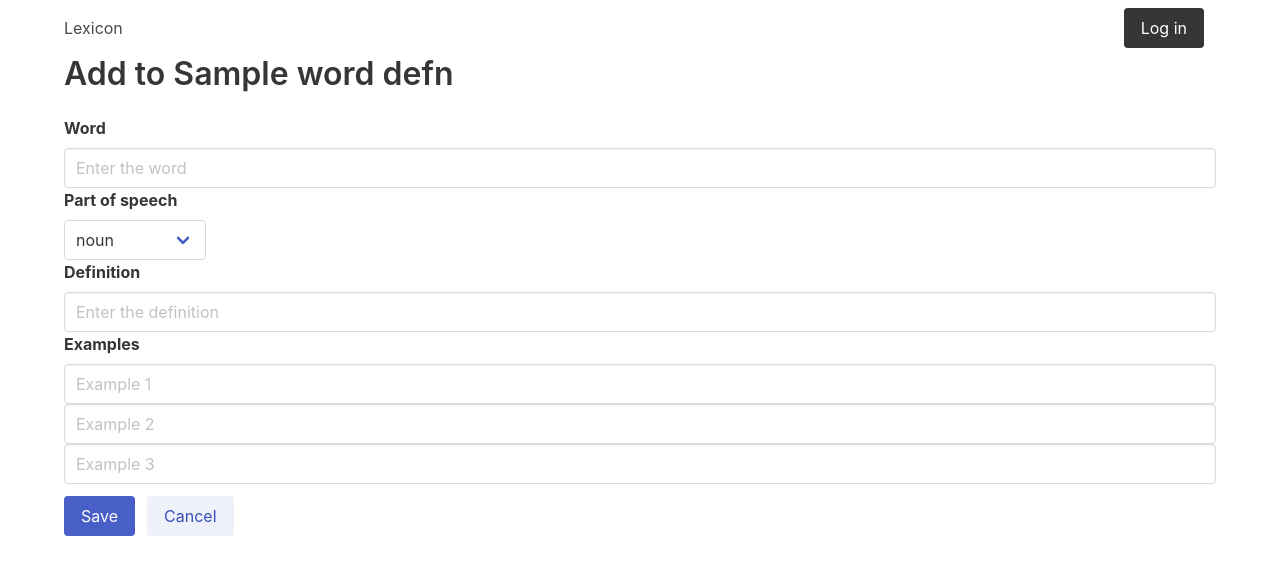
After one commit to aarushigarg/vocab, a Flask app: page /word-definition-list/1/add in a window 1280 px wide. The commit adds this page. Shown: the top 575 px of the page. Run offline with Flask 2, Linux system fonts and the light colour scheme; a database or web service that is not in the repository returns one stand-in record (values such as "Sample title"); some libraries are stand-ins or nearby versions.

Commit message:
can create lists and save word definitions to the list

```diff
--- a/app.py
+++ b/app.py
@@ -6,7 +6,9 @@ app.secret_key = b'd\x81\xc3i4b\xca\xc9D\xd9\x05\x12V\xa0\x031'
 
 from oxford import get_rand_word, look_up_word
 
-from db import account_finder_or_creater, get_user_by_id, save_word_for_user, unsave_word_for_user, get_saved_words, word_saved_by_user_or_not
+from db import save_word_for_user, unsave_word_for_user, get_saved_words, word_saved_by_user_or_not
+
+from models import account_finder_or_creater, get_user_by_id, WordDefnList, WordDefn, map_word_defn_to_list, get_word_defns_from_list
 
 from google.oauth2 import id_token
 from google.auth.transport import requests
@@ -17,21 +19,28 @@ from flask_login import LoginManager, current_user, login_user, logout_user
 login_manager = LoginManager()
 login_manager.init_app(app)
 
+
 #loads the user object using the user id in session data
 @login_manager.user_loader
 def load_user(user_id):
     return get_user_by_id(user_id)
+
 
 #populates the user variable in the templates
 @app.context_processor
 def inject_user():
     return dict(user=current_user)
 
+
 #routes to the home page and opens a random word
 @app.route("/")
 def home():
-    rand_word = get_rand_word()
-    return redirect(f"/word/{rand_word}")
+    if current_user.is_authenticated:
+        wdls = WordDefnList.get_by_user_id(current_user.id)
+        return render_template("logged_in_home_page.html", wdls=wdls)
+    else:
+        return render_template("logged_out_home_page.html")
+
 
 #routes to the page of a word
 @app.route("/word/<the_word>")
@@ -41,15 +50,16 @@ def word(the_word):
     word_save_status = word_saved_by_user_or_not(current_user.id, display_word)
     return render_template("word_display.html", word=display_word, word_meaning=word_meaning, word_save_status=word_save_status)
 
+
 #routes to a word that is searched
 @app.route("/search")
 def search():
     word = request.args.get("word", "")
     word = word.lower()
     #need to add if a word doesn't exist
-    if word == "" :
-        return redirect("/")
-    return redirect(f"/word/{word}")
+    if word != "" :
+        return redirect(f"/word/{word}")
+
 
 #logs in the user with google
 @app.route("/login", methods=['GET', 'POST'])
@@ -64,12 +74,14 @@ def login():
         login_user(user, remember=True)
         return resp
 
+
 #logs out the user
 @app.route("/logout")
 def logout():
     resp = make_response(redirect("/"))
     logout_user()
     return resp
+
 
 #saves the word
 @app.route("/save-word", methods=['POST'])
@@ -83,11 +95,84 @@ def save_word():
         unsave_word_for_user(user_id, word)
     return ""
 
-@app.route("/saved")
-def saved():
-    user_id = current_user.id
-    saved_words = get_saved_words(user_id)
-    users_saved_words = []
-    for l in saved_words:
-        users_saved_words.append(l[0])
-    return render_template("saved.html", users_saved_words=users_saved_words)
+
+#shows the list of definitions
+@app.route("/word-definition-list/<wdl_id>")
+def word_defn_list(wdl_id):
+    wdl = WordDefnList.get_by_id(wdl_id)
+    word_defn_ids = get_word_defns_from_list(int(wdl_id))
+
+    for i in range(len(word_defn_ids)):
+        word_defn_ids[i] = word_defn_ids[i][0]
+
+    word_defns = []
+    for word_defn_id in word_defn_ids:
+        word_defns.append(WordDefn.get_by_id(word_defn_id))
+
+    return render_template("word_defn_list.html", wdl=wdl, word_defns=word_defns)
+
+
+#renames the list
+@app.route("/word-definition-list/<wdl_id>/rename", methods=['GET', 'POST'])
+def word_defn_list_rename(wdl_id):
+    wdl = WordDefnList.get_by_id(wdl_id)
+
+    if request.method == "GET":
+        return render_template("wdl_rename.html", wdl=wdl)
+    else:
+        name = request.form.get("name", "")
+        wdl.update_name(name)
+        return redirect(f"/word-definition-list/{wdl.id}")
+
+
+#deletes the list
+@app.route("/word-definition-list/<wdl_id>/delete", methods=['GET', 'POST'])
+def word_defn_list_delete(wdl_id):
+    wdls = WordDefnList.get_by_user_id(current_user.id)
+
+    if len(wdls) < 2:
+        return redirect(f"/word-definition-list/{wdl_id}")
+    wdl = WordDefnList.get_by_id(wdl_id)
+
+    if request.method == "GET":
+        return render_template("wdl_delete.html", wdl=wdl)
+    else:
+        wdl.delete()
+        return redirect("/")
+
+
+#creates a list
+@app.route("/word-definition-list/create", methods=['GET', 'POST'])
+def word_defn_list_create():
+    if request.method == "GET":
+        return render_template("wdl_create.html")
+    else:
+        name = request.form.get("name", "")
+        wdl = WordDefnList.create(current_user.id, name)
+        return redirect(f"/word-definition-list/{wdl.id}")
+
+
+#adds a word definition to a list
+@app.route("/word-definition-list/<wdl_id>/add", methods=['GET', 'POST'])
+def word_defn_list_add(wdl_id):
+    wdl = WordDefnList.get_by_id(wdl_id)
+    if request.method == "GET":
+        return render_template("wdl_add.html", wdl=wdl)
+    else:
+        word = request.form.get("word", "")
+        defn = request.form.get("defn", "")
+        example1 = request.form.get("example1", "")
+        example2 = request.form.get("example2", "")
+        example3 = request.form.get("example3", "")
+        examples = []
+
+        if example1 != None:
+            examples.append(example1)
+        if example2 != None:
+            examples.append(example2)
+        if example3 != None:
+            examples.append(example3)
+
+        word_defn = WordDefn.create(word, defn, examples, current_user.id)
+        map_word_defn_to_list(word_defn.id, wdl_id)
+        return render_template("wdl_add.html", wdl=wdl)
--- a/templates/base.html
+++ b/templates/base.html
@@ -14,16 +14,14 @@
 </head>
 
 <body>
-    <nav class="navbar is-light" role="navigation" aria-label="main navigation">
+    <div class="container">
+        <nav class="navbar" role="navigation" aria-label="main navigation">
             <div class="navbar-brand">
                 <a class="navbar-item" href="/">
                     Lexicon
                 </a>
             </div>
             <div class="navbar-end">
-            <a class="navbar-item" href="/saved">
-                Saved words
-            </a>
                 {% if user.is_anonymous %}
                 <div class="navbar-item">
                     <a class="button is-dark" href="/login">
@@ -31,9 +29,6 @@
                     </a>
                 </div>
                 {% else %}
-            <div class="navbar-item">
-                {{ user.username }}
-            </div>
                 <div class="navbar-item">
                     <a id="logout" class="button is-dark" href="/logout">
                         Log out
@@ -45,6 +40,7 @@
 
         {% block content %}
         {% endblock %}
+
         <script type="text/javascript">
         function signOut(e) {
             e.preventDefault();
@@ -58,6 +54,7 @@
         <div style="display: none;">
             <div class="g-signin2" data-onsuccess="onSignIn"></div>
         </div>
+    </div>
 </body>
 
 </html>
--- a/templates/login.html
+++ b/templates/login.html
@@ -4,6 +4,7 @@
 
 {% block headcontent %}
 {{ super() }}
+
 <script type="text/javascript">
 function onSignIn(googleUser) {
   var id_token = googleUser.getAuthResponse().id_token;
@@ -11,9 +12,11 @@ function onSignIn(googleUser) {
   document.getElementById("loginform").submit();
 }
 </script>
+
 {% endblock %}
 
 {% block content %}
+
 <form id="loginform" action="/login" method="POST" style="display: none;">
     <div class="field has-addons">
         <div class="control">
@@ -25,6 +28,6 @@ function onSignIn(googleUser) {
     </div>
 </form>
 
+<div class="g-signin2" data-onsuccess="onSignIn"></div>
 
-<div class="g-signin2" data-onsuccess="onSignIn"></div>
 {% endblock %}
--- /dev/null
+++ b/templates/wdl_add.html
@@ -0,0 +1,54 @@
+{% extends "base.html" %}
+
+{% block title %}Create list{% endblock %}
+
+{% block content %}
+
+<h1 class="title">Add to {{wdl.name}}</h1>
+<form method="POST">
+    <div class="field">
+        <label class="label">Word</label>
+        <div class="control">
+            <input class="input" type="text" placeholder="Enter the word" name="word">
+        </div>
+
+        <label class="label">Part of speech</label>
+        <div class="control">
+            <div class="select">
+                <select>
+                    <option>noun</option>
+                    <option>pronoun</option>
+                    <option>verb</option>
+                    <option>adjective</option>
+                    <option>adverb</option>
+                    <option>preposition</option>
+                    <option>conjunction</option>
+                    <option>interjection</option>
+                </select>
+            </div>
+        </div>
+
+        <label class="label">Definition</label>
+        <div class="control">
+            <input class="input" type="text" placeholder="Enter the definition" name="defn">
+        </div>
+
+        <label class="label">Examples</label>
+        <div class="control">
+            <input class="input" type="text" placeholder="Example 1" name="example1">
+            <input class="input" type="text" placeholder="Example 2" name="example2">
+            <input class="input" type="text" placeholder="Example 3" name="example3">
+        </div>
+    </div>
+
+    <div class="field is-grouped">
+        <div class="control">
+            <button class="button is-link">Save</button>
+        </div>
+        <div class="control">
+            <a class="button is-link is-light" href="/word-definition-list/{{wdl.id}}">Cancel</a>
+        </div>
+    </div>
+</form>
+
+{% endblock %}
```
Also changed, not shown: db.py (+0 -31 lines), models.py (added, +122 -0 lines), templates/logged_in_home_page.html (added, +22 -0 lines), templates/logged_out_home_page.html (added, +13 -0 lines), templates/saved.html (deleted, +0 -14 lines), templates/wdl_create.html (added, +26 -0 lines), templates/wdl_delete.html (added, +18 -0 lines), templates/wdl_rename.html (added, +25 -0 lines), templates/word_defn_list.html (added, +38 -0 lines), templates/word_display.html (+5 -7 lines), vocab.sql (+27 -0 lines). Lines whose indentation alone changed are shown as unchanged.
